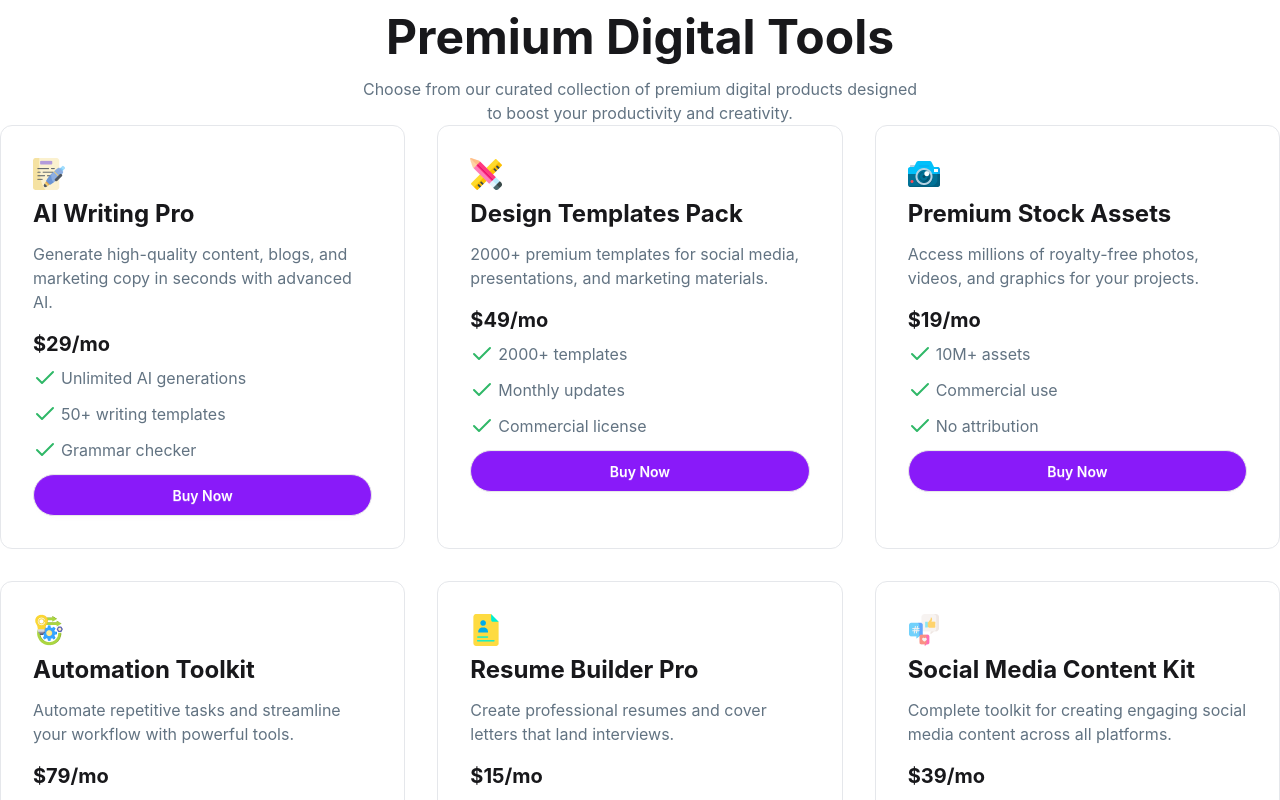
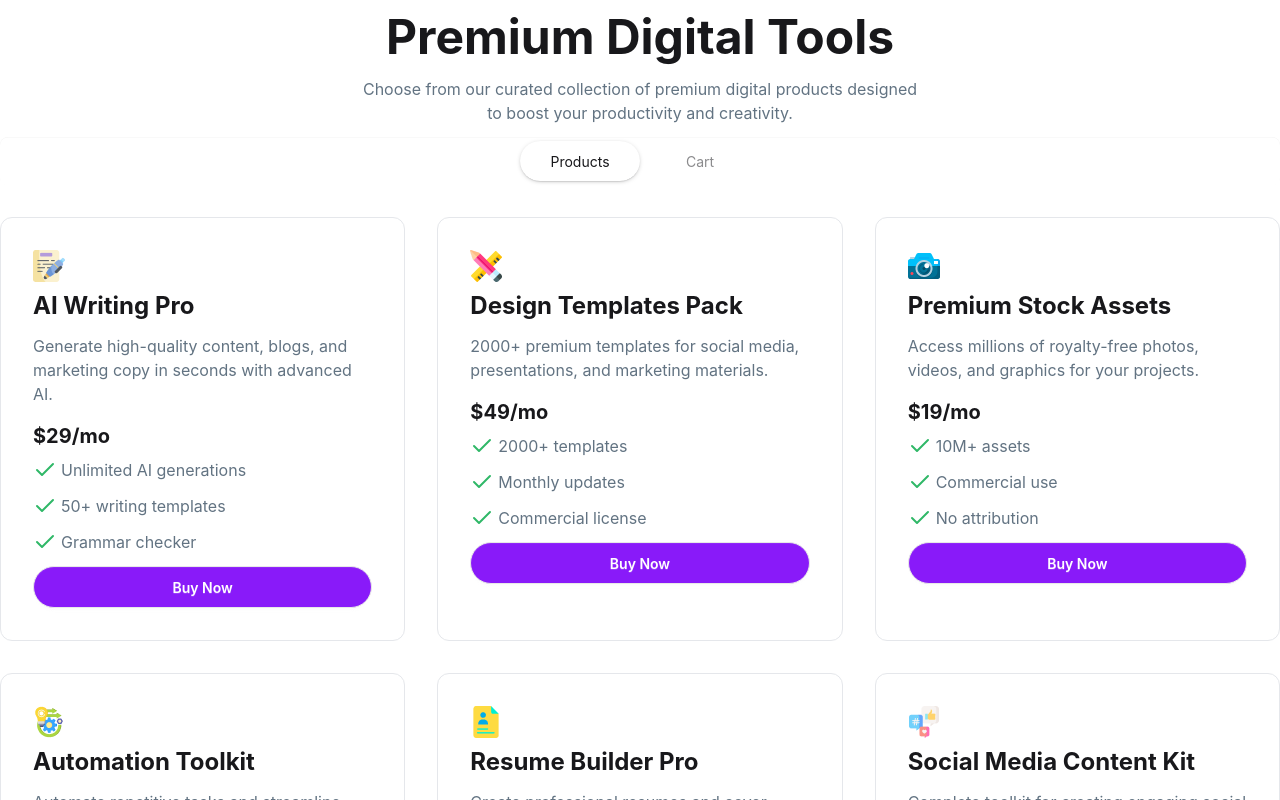
Before and after one commit to tashimtishan/my-assignment-6, a React (Vite) app: page / in a window 1280 px wide. Shown: the part 1280-2080 px from the top of the page. Built offline with nearby package versions, Linux system fonts and the light colour scheme.

Commit message:
just finished working on most of the project

```diff
--- a/src/App.jsx
+++ b/src/App.jsx
@@ -5,6 +5,8 @@ import Carts from "./Components/Navbar/Carts/Carts"
 import Getstartedsteps from "./Components/Navbar/Getstartedsteps/Getstartedsteps"
 import PricingSection from "./Components/Navbar/PricingSection/PricingSection"
 import Footer from "./Components/Navbar/Footer/Footer"
+import Cart from "./Components/Navbar/Cart"
+import { useState } from "react"
 
 
 
@@ -15,14 +17,17 @@ const getModels= async () =>{
 
 const ModelPromise=getModels();
 function App() {
-
+  const [Activetab,Useactivetab]=useState("Products")
+  const [cart,SetCart]=useState([]);
+  console.log("App cart state:", cart)
 
   return (
     <>
-    <Navbar></Navbar>
+    <Navbar cart={cart}></Navbar>
     <Banner></Banner>
     <Ratings></Ratings>
-    <Carts ModelPromise={ModelPromise}></Carts>
+   <Carts ModelPromise={ModelPromise} Activetab={Activetab} Useactivetab={Useactivetab} cart={cart} SetCart={SetCart}/>
+    {Activetab==="Cart" && <Cart cart={cart} SetCart={SetCart}/>}
     <Getstartedsteps></Getstartedsteps>
     <PricingSection></PricingSection>
     <Footer></Footer>
--- /dev/null
+++ b/src/Components/Navbar/Cart.jsx
@@ -0,0 +1,41 @@
+const Cart = ({cart,SetCart}) => {
+     const total = cart.reduce((sum, item) => sum + item.price, 0);
+
+      const handleRemove = (index) => {
+        SetCart(prev => prev.filter((_, i) => i !== index))
+    }
+    console.log(cart)
+    return (
+       <section className="max-w-7xl mx-auto p-10 rounded-xl border border-gray-300">
+        <h1 className="font-bold text-2xl">Your Cart</h1>
+        <div>
+            <div>
+        {cart.length === 0 && <p className="text-gray-400 py-4 text-center text-2xl">No items in cart.</p>}
+          {cart.map((item, index) => (
+            <div key={index} className="flex p-4 items-center mb-5 rounded-xl shadow gap-4 bg-[#F9FAFC] justify-between">
+              <div className="flex items-center gap-4">
+                <div className="shadow p-2 rounded-full">
+                <img src={item.image} alt={item.name} className="w-10 h-10" />
+              </div>
+              <div>
+                <p className="text-xl font-semibold">{item.name}</p>
+                <p className="font-semibold">${item.price}/mo</p>
+              </div>
+              </div>
+              <button  onClick={() => handleRemove(index)} className="font-bold text-red-500">Remove</button>
+            </div>
+          ))}
+            </div>
+       {cart.length>0 && (<div className="flex justify-between items-center">
+        <p className="text-gray-500">Total:</p>
+        <p className="font-bold text-2xl">${total}</p>
+        </div>)}
+        <div>
+            <button onClick={()=>SetCart([])} className="btn w-full mt-3 py-3 rounded-full bg-linear-to-r from-[#4F39F6] to-[#9514FA] text-white">Proceed To Checkout</button>
+        </div>
+        </div>
+       </section>
+    );
+};
+
+export default Cart;
--- a/src/Components/Navbar/Carts/Carts.jsx
+++ b/src/Components/Navbar/Carts/Carts.jsx
@@ -1,43 +1,31 @@
 import { use } from "react";
 
-import image1 from "../../../assets/products/image1.png"
-import image2 from "../../../assets/products/image2.png"
-import image3 from "../../../assets/products/image3.png"
-import image4 from "../../../assets/products/image4.png"
-import image5 from "../../../assets/products/image5.png"
-import image6 from "../../../assets/products/image6.png"
-import { Check } from "lucide-react";
+
+import Modelcarts from "../modelcarts";
 
 
-const images=[image1, image2, image3, image4, image5, image6]
 
-const Carts = ({ModelPromise}) => {
+
+const Carts = ({ModelPromise,Activetab,Useactivetab,cart,SetCart}) => {
+
     const models=use(ModelPromise);
+
     console.log(models)
     return (
         <section className="mt-30">
             <div className="text-center">
                 <h1 className="font-bold text-5xl mb-4">Premium Digital Tools</h1>
                 <p className="text-[#627382]">Choose from our curated collection of premium digital products designed<br />to boost your productivity and creativity.</p>
+
+                {/* name of each tab group should be unique */}
+             <div className="tabs tabs-box justify-center bg-transparent mt-3 mb-8">
+             <input type="radio" name="my_tabs_1" className="tab rounded-full w-30" aria-label="Products" defaultChecked onClick={()=>Useactivetab("Products")}/>
+             <input type="radio" name="my_tabs_1" className="tab rounded-full w-30" aria-label="Cart" onClick={()=>Useactivetab("Cart")}/>
+             </div>
                <div className="max-w-7xl mx-auto grid gap-8 grid-cols-3">
-                {models.map((model,index)=><div className="border border-gray-200 text-left p-8 rounded-xl">
-                    <img src={images[index]} className="mb-2" alt="" />
-                    <div>
-                        <h2 className="text-2xl font-bold mb-3">{model.name}</h2>
-                    </div>
-                    <div>
-                        <p className="text-[#627382] mb-4">{model.description}</p>
-                    </div>
-                    <div>
-                        <p className="font-bold text-xl mb-2">${model.price}/mo</p>
-                    </div>
-                    <div>
-                        {model.features.map(feature=><p className="text-[#627382] flex items-center gap-1 mb-3">
-                           <Check className="text-[#30B868]"></Check> {feature}
-                        </p>)}
-                    </div>
-                    <button className="btn w-full py-5 rounded-full bg-[#891af9] text-white">Buy Now</button>
-                </div>)}
+                { Activetab === "Products" && models.map((model,index)=>
+               <Modelcarts model={model} index={index} key={model.id} cart={cart} SetCart={SetCart}></Modelcarts>
+            )}
                </div>
             </div>
         </section>
--- /dev/null
+++ b/src/Components/Navbar/Modelcarts.jsx
@@ -0,0 +1,41 @@
+import { useState } from "react"
+import image1 from "../../assets/products/image1.png"
+import image2 from "../../assets/products/image2.png"
+import image3 from "../../assets/products/image3.png"
+import image4 from "../../assets/products/image4.png"
+import image5 from "../../assets/products/image5.png"
+import image6 from "../../assets/products/image6.png"
+import { Check } from "lucide-react";
+const images=[image1, image2, image3, image4, image5, image6]
+
+const Modelcarts = ({model,index,cart,SetCart}) => {
+    console.log(cart)
+      const [Issubscribed,Setissubscribed]=useState(false)
+
+      const HandleSubscription=()=>{
+        Setissubscribed(true);
+        SetCart(prev=>[...prev,{ ...model, image: images[index] }])
+      }
+    return (
+        <div className="border border-gray-200 text-left p-8 rounded-xl">
+                    <img src={images[index]} className="mb-2" alt="" />
+                    <div>
+                        <h2 className="text-2xl font-bold mb-3">{model.name}</h2>
+                    </div>
+                    <div>
+                        <p className="text-[#627382] mb-4">{model.description}</p>
+                    </div>
+                    <div>
+                        <p className="font-bold text-xl mb-2">${model.price}/mo</p>
+                    </div>
+                    <div>
+                        {model.features.map(feature=><p className="text-[#627382] flex items-center gap-1 mb-3">
+                           <Check className="text-[#30B868]"></Check> {feature}
+                        </p>)}
+                    </div>
+                    <button onClick={HandleSubscription}className="btn w-full py-5 rounded-full bg-[#891af9] text-white">{Issubscribed?"added to cart!":"Buy Now"}</button>
+                </div>
+    );
+};
+
+export default Modelcarts;
--- a/src/Components/Navbar/Navbar.jsx
+++ b/src/Components/Navbar/Navbar.jsx
@@ -1,5 +1,5 @@
 import { ShoppingCart } from "lucide-react";
-const Navbar = () => {
+const Navbar = ({cart}) => {
     return (
 
         <div>
@@ -17,7 +17,12 @@ const Navbar = () => {
             </ul>
             </div>
             <div className="flex gap-5 items-center">
-            <ShoppingCart className="cursor-pointer"/>
+           <div className="relative cursor-pointer">
+             <ShoppingCart/>
+             {cart.length > 0 && (
+          <span className="absolute -top-2 -right-2 bg-[rgb(123,34,249)] text-white text-xs w-5 h-5 rounded-full flex items-center justify-center font-bold">{cart.length}</span>
+          )}
+           </div>
             <button className="font-semibold text-lg"><a href="">Login</a></button>
             <button className="btn p-5 rounded-full text-lg bg-[rgb(123,34,249)] text-white">Get Started</button>
             </div>
```
